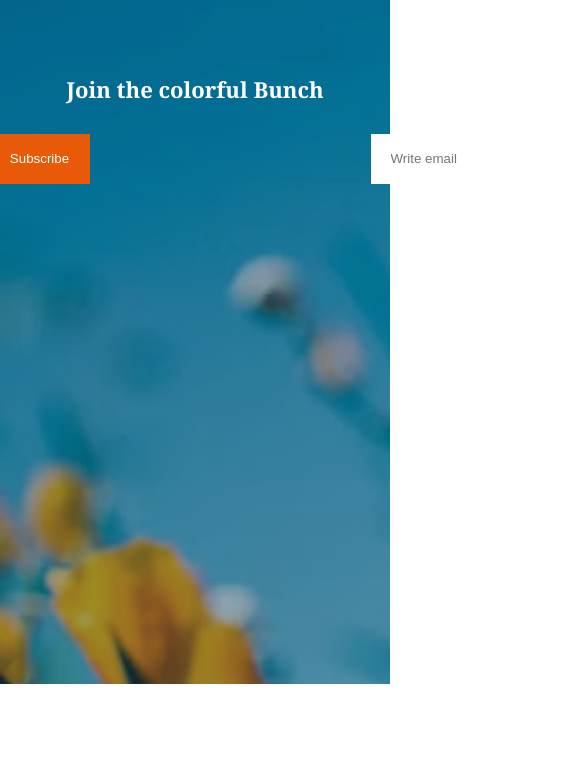
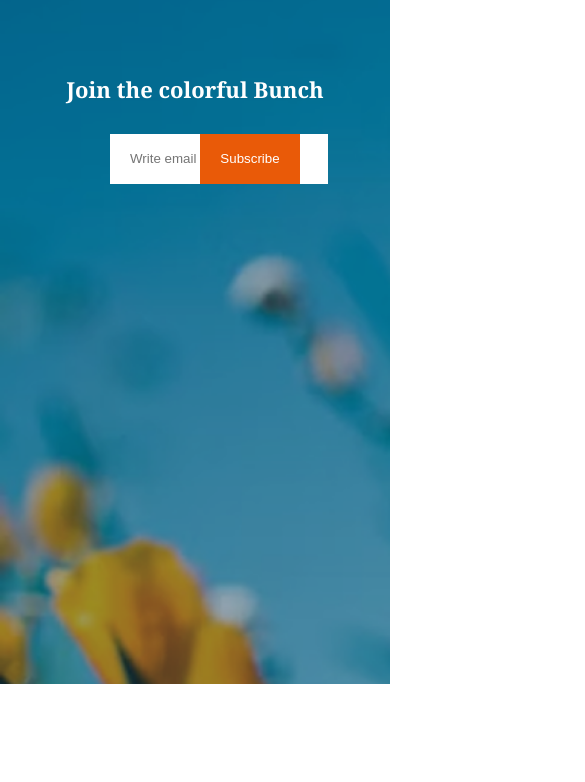
Before and after one commit to sudipovi/PH-A-2, a plain HTML site: page index.html in a window 390 px wide. Shown: the part 5860-6642 px from the top of the page, 585 px wide, since content can reach past the window. Drawn offline with Linux system fonts and the light colour scheme.

Commit message:
Final result

```diff
--- a/style.css
+++ b/style.css
@@ -386,11 +386,17 @@ footer li {
     font-size: 22px;
   }
 
+  .join-mail {
+    justify-content: space-between;
+  }
+
   .mail {
     width: 218px;
+    margin-left: 110px;
   }
   .sub {
     width: 100px;
+    margin-right: 90px;
   }
 
   /* footer */
```
